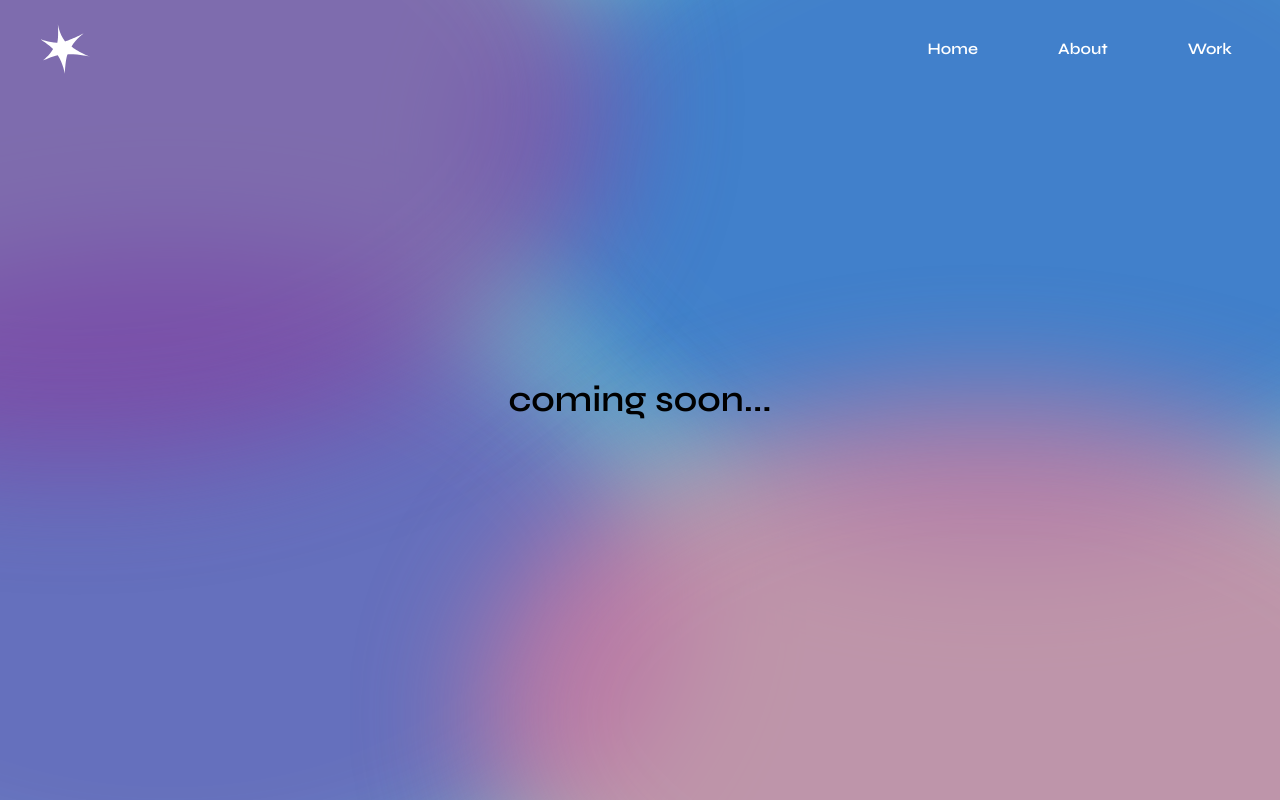
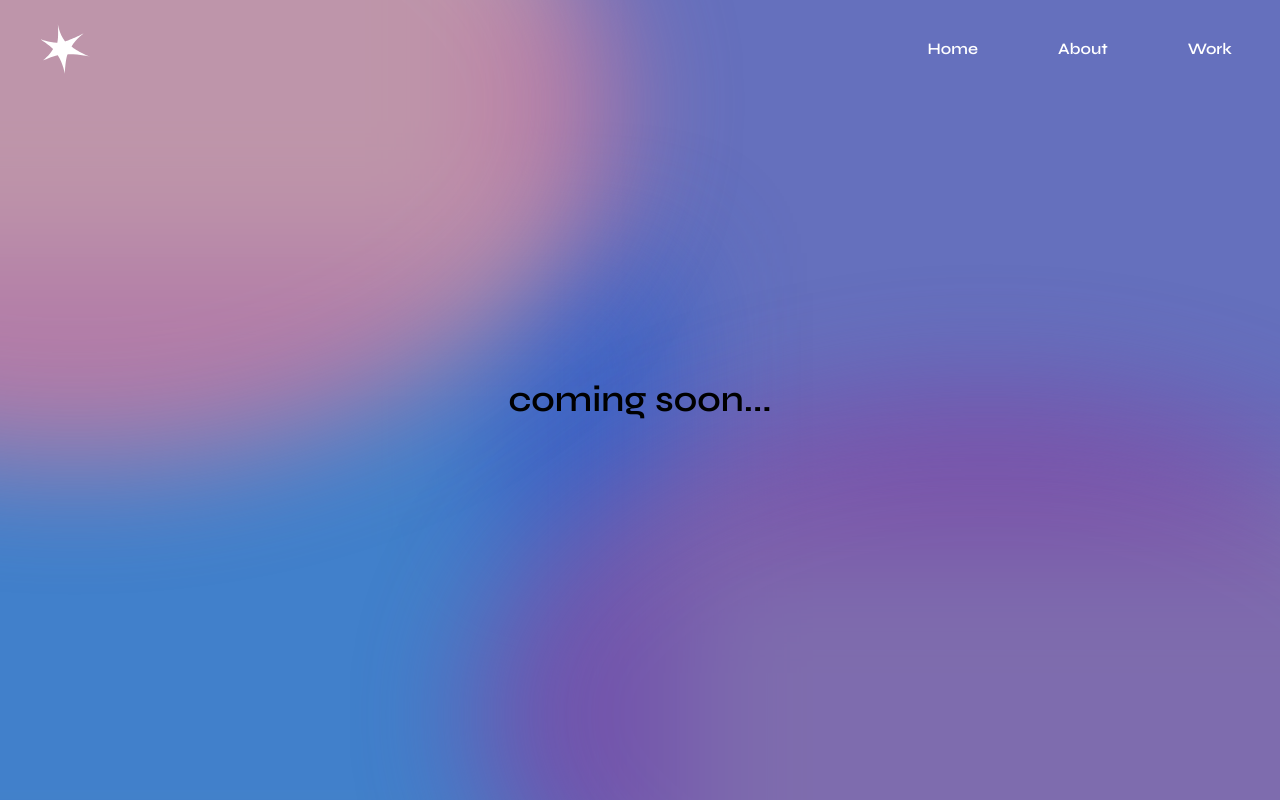
Before and after one commit to elainelwu/2023-portfolio, a Next.js app: page /about in a window 1280 px wide. Built offline with nearby package versions, Linux system fonts and the light colour scheme.

Commit message:
refactored aurora ui css

```diff
--- a/src/app/about/page.js
+++ b/src/app/about/page.js
@@ -1,10 +1,10 @@
-import { AuroraAbout } from '@/app/ui/aurora.js'
+import Aurora from '@/app/ui/aurora.js'
 import NavBar from '@/app/ui/nav-bar.js'
 
 export default function About() {
   return (
     <main className="flex flex-col items-center">
-      <AuroraAbout />
+      <Aurora page={'about'} />
       <div className="flex flex-col h-screen w-screen absolute font-semibold">
         <NavBar />
         <div className="flex items-center justify-center h-screen w-screen absolute">
--- a/src/app/ui/aurora.js
+++ b/src/app/ui/aurora.js
@@ -1,34 +1,24 @@
-import auroraStyles from '@/app/ui/aurora.module.css';
+import styles from '@/app/ui/aurora.module.css';
 
-export default function Aurora() {
+export default function Aurora({ page }) {
+  const getColor = (page, index) => {
+    const offset = page === 'about' ? 1 : page === 'work' ? 2 : 0;
+    const newIndex = (index + offset) % 4;
+
+    return (
+      newIndex === 1 ? styles.pink :
+        newIndex === 2 ? styles.blue :
+          newIndex === 3 ? styles.violet :
+            styles.indigo
+    );
+  };
+
   return (
-    <div className={auroraStyles.container}>
-      <div className={`${auroraStyles.base} ${auroraStyles.one}`}></div>
-      <div className={`${auroraStyles.base} ${auroraStyles.two}`}></div>
-      <div className={`${auroraStyles.base} ${auroraStyles.three}`}></div>
-      <div className={`${auroraStyles.base} ${auroraStyles.four}`}></div>
+    <div className={styles.container}>
+      <div className={`${styles.base} ${styles.top_left} ${getColor(page, 0)}`}></div>
+      <div className={`${styles.base} ${styles.bot_left} ${getColor(page, 1)}`}></div>
+      <div className={`${styles.base} ${styles.bot_right} ${getColor(page, 2)}`}></div>
+      <div className={`${styles.base} ${styles.top_right} ${getColor(page, 3)}`}></div>
     </div>
-  )
+  );
 }
-
-export function AuroraAbout() {
-  return (
-    <div className={auroraStyles.container}>
-      <div className={`${auroraStyles.base} ${auroraStyles.five}`}></div>
-      <div className={`${auroraStyles.base} ${auroraStyles.six}`}></div>
-      <div className={`${auroraStyles.base} ${auroraStyles.seven}`}></div>
-      <div className={`${auroraStyles.base} ${auroraStyles.eight}`}></div>
-    </div>
-  )
-}
-
-export function AuroraWork() {
-  return (
-    <div className={auroraStyles.container}>
-      <div className={`${auroraStyles.base} ${auroraStyles.nine}`}></div>
-      <div className={`${auroraStyles.base} ${auroraStyles.ten}`}></div>
-      <div className={`${auroraStyles.base} ${auroraStyles.eleven}`}></div>
-      <div className={`${auroraStyles.base} ${auroraStyles.twelve}`}></div>
-    </div>
-  )
-}
--- a/src/app/ui/aurora.module.css
+++ b/src/app/ui/aurora.module.css
@@ -25,24 +25,15 @@
   opacity: 0.8;
 }
 
-.one,
-.two,
-.three,
-.four,
-.five,
-.six,
-.seven,
-.eight,
-.nine,
-.ten,
-.eleven,
-.twelve {
+.top_left,
+.bot_right,
+.bot-left,
+.top-right {
   position: absolute;
   border-radius: 100%;
 }
 
-.one {
-  background-color: #604db7;
+.top_left {
   width: 85%;
   height: 90%;
   left: -30%;
@@ -52,8 +43,7 @@
   transform: rotate(0) translate(80px) rotate(0);
 }
 
-.two {
-  background-color: #cf7b9f;
+.bot_left {
   width: 80%;
   height: 85%;
   left: -20%;
@@ -63,8 +53,7 @@
   transform: rotate(0) translate(80px) rotate(0);
 }
 
-.three {
-  background-color: #3261c8;
+.bot_right {
   width: 80%;
   height: 80%;
   right: -20%;
@@ -74,8 +63,7 @@
   transform: rotate(0) translate(80px) rotate(0);
 }
 
-.four {
-  background-color: #7f48a4;
+.top_right {
   width: 80%;
   height: 90%;
   right: -20%;
@@ -85,90 +73,18 @@
   transform: rotate(0) translate(100px) rotate(0);
 }
 
-.five {
-  background-color: #7f48a4;
-  width: 85%;
-  height: 90%;
-  left: -30%;
-  top: -35%;
-  z-index: -1;
-  animation: rotateClockwise 12s linear infinite;
-  transform: rotate(0) translate(80px) rotate(0);
+.indigo {
+  background-color: #604db7;
 }
 
-.six {
-  background-color: #604db7;
-  width: 80%;
-  height: 85%;
-  left: -20%;
-  bottom: -20%;
-  z-index: -3;
-  animation: rotateClockwise 10s linear infinite;
-  transform: rotate(0) translate(80px) rotate(0);
+.violet {
+  background-color: #7f48a4;
 }
 
-.seven {
+.pink {
   background-color: #cf7b9f;
-  width: 80%;
-  height: 80%;
-  right: -20%;
-  bottom: -40%;
-  z-index: -2;
-  animation: rotateClockwise 8s linear infinite;
-  transform: rotate(0) translate(80px) rotate(0);
 }
 
-.eight {
+.blue {
   background-color: #3261c8;
-  width: 80%;
-  height: 90%;
-  right: -20%;
-  top: -10%;
-  z-index: -4;
-  animation: rotateCounterClockwise 20s linear infinite;
-  transform: rotate(0) translate(100px) rotate(0);
 }
-
-.nine {
-  background-color: #3261c8;
-  width: 85%;
-  height: 90%;
-  left: -30%;
-  top: -35%;
-  z-index: -1;
-  animation: rotateClockwise 12s linear infinite;
-  transform: rotate(0) translate(80px) rotate(0);
-}
-
-.ten {
-  background-color: #7f48a4;
-  width: 80%;
-  height: 85%;
-  left: -20%;
-  bottom: -20%;
-  z-index: -3;
-  animation: rotateClockwise 10s linear infinite;
-  transform: rotate(0) translate(80px) rotate(0);
-}
-
-.eleven {
-  background-color: #604db7;
-  width: 80%;
-  height: 80%;
-  right: -20%;
-  bottom: -40%;
-  z-index: -2;
-  animation: rotateClockwise 8s linear infinite;
-  transform: rotate(0) translate(80px) rotate(0);
-}
-
-.twelve {
-  background-color: #cf7b9f;
-  width: 80%;
-  height: 90%;
-  right: -20%;
-  top: -10%;
-  z-index: -4;
-  animation: rotateCounterClockwise 20s linear infinite;
-  transform: rotate(0) translate(100px) rotate(0);
-}
--- a/src/app/work/page.js
+++ b/src/app/work/page.js
@@ -1,10 +1,10 @@
-import { AuroraWork } from '@/app/ui/aurora.js'
+import Aurora from '@/app/ui/aurora.js'
 import NavBar from '@/app/ui/nav-bar.js'
 
 export default function Work() {
   return (
     <main className="flex flex-col items-center">
-      <AuroraWork />
+      <Aurora page={'work'} />
       <div className="flex flex-col h-screen w-screen absolute font-semibold">
         <NavBar />
         <div className="flex items-center justify-center h-screen w-screen absolute">
```
